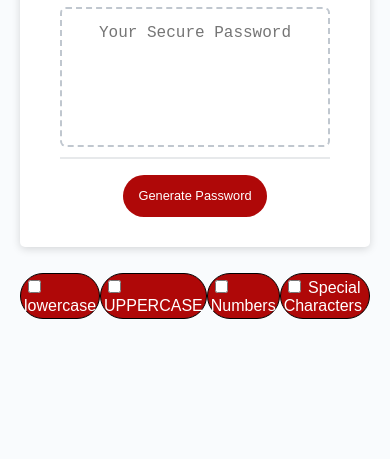
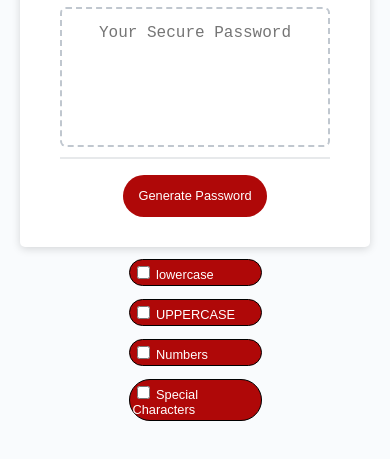
Before and after one commit to cinful79/password-generator-1, a plain HTML site: page index.html in a window 390 px wide. Shown: the part 309-768 px from the top of the page. Drawn offline with Linux system fonts and the light colour scheme.

Commit message:
cleaned code, media queries done, started readme

```diff
--- a/index.html
+++ b/index.html
@@ -32,7 +32,7 @@
       <form action="#" class="box">
         <p>
           <input type="checkbox" id="lower" />
-          <label for="test1">lowercase</label>
+          <label for="test1" id=lower-area>lowercase</label>
         </p>
         <p>
           <input type="checkbox" id="upper" />
--- a/script.js
+++ b/script.js
@@ -15,7 +15,7 @@ generateBtn.addEventListener("click", writePassword);
 
 //this function returns the password
 function generatePassword(){
-  console.log("button press works.")
+
   let boxesChecked = isChecked(); //Find the checked boxes
   let passwordLength = getPasswordLength(); //Get length of desired password
   let types = getCriteria();//Generates seeding array
@@ -24,7 +24,7 @@ function generatePassword(){
 
   //the wait is over, if everything is valid, time to build a password.
   if(proceed){
-    console.log("Now in the password generation part.");
+
     //use the array and start generating passwords
     //array shows ON or OFF states, loops over states adding random chars till above max
     let rawPass = [];
@@ -57,20 +57,15 @@ function generatePassword(){
       count++;
     }
     }
-
-    //test of password generation
-    console.log(rawPass);
-    //randomize
+    //randomize the array
     rawPass = shuffle(rawPass);
-
-    console.log(rawPass);
     //Depending on the number of digits we may need to trim.
     rawPass = passTrimmer(rawPass, passwordLength);
-    console.log(rawPass);
-
     let passwordComplete = finalizePassword(rawPass);
-
     return passwordComplete;
+  }
+  else{
+    return "";
   }
 }
 
@@ -135,7 +130,7 @@ function isValidInput(boxesChecked, num){
 
 //function gets the password length.
 function getPasswordLength(){
-  console.log("Password Length F(x)");
+
   let input = prompt("Please enter desired password length. Min 8 Max 128");
   input = Math.floor(input); //just in case they did a decimal.
   return input; //input validated later.
@@ -143,7 +138,7 @@ function getPasswordLength(){
 
 //Makes sure at least one checkbox has been selected. Status working!
 function isChecked(){
-  console.log("isChecked F(x)");
+
   //if any not checked
   if( !document.getElementById("lower").checked && !document.getElementById("upper").checked && !document.getElementById("number").checked && !document.getElementById("special").checked){
     return false;
@@ -154,7 +149,7 @@ function isChecked(){
 
 //Gets status of checkboxes to generate password. Validates min one has been checked. Status working.
 function getCriteria(){
-  console.log("getCriteria F(x)");
+
   //Since we want to allow multiple selections lets use an array. to pass yes or no back.
   let choices = [];
   //check to see which boxes are checked, 1 if yes, 0 if no
--- a/style.css
+++ b/style.css
@@ -120,10 +120,8 @@ button[disabled] {
 
 .box{
   font-weight: 350;
-  margin-top: 10px;
-  display: flex;
-  align-items: center;
-  justify-content: space-evenly;
+  margin: auto;
+  width: 9%;
 
 
 }
@@ -137,6 +135,25 @@ button[disabled] {
   color: white;
 }
 
+
+/* large laptop */
+@media (max-width: 1440px){
+  .box{
+    width: 13%;
+  }
+}
+
+@media (max-width: 1024px){
+  .box{
+    width: 18%;
+  }
+}
+
+@media (max-width:768px){
+  .box{
+    width: 25%;
+  }
+}
 
 @media (max-width: 690px) {
   .btn {
@@ -154,4 +171,31 @@ button[disabled] {
   .btn {
     font-size: 0.8rem;
   }
+
+  .box p{
+    font-size: .8rem;
+  }
+
+  @media (max-width: 425px){
+    .box{
+      display: block;
+      width: 38%;
+      margin: auto;
+    }
+    .box p{
+      font-size: .8rem;
+    }
+  }
 }
+
+@media (max-width: 375px){
+  .box{
+    width: 45%;
+  }
+}
+
+@media (max-width: 320px){
+  .box{
+    width: 52%;
+  }
+}
```
Also changed, not shown: 1 other file.
